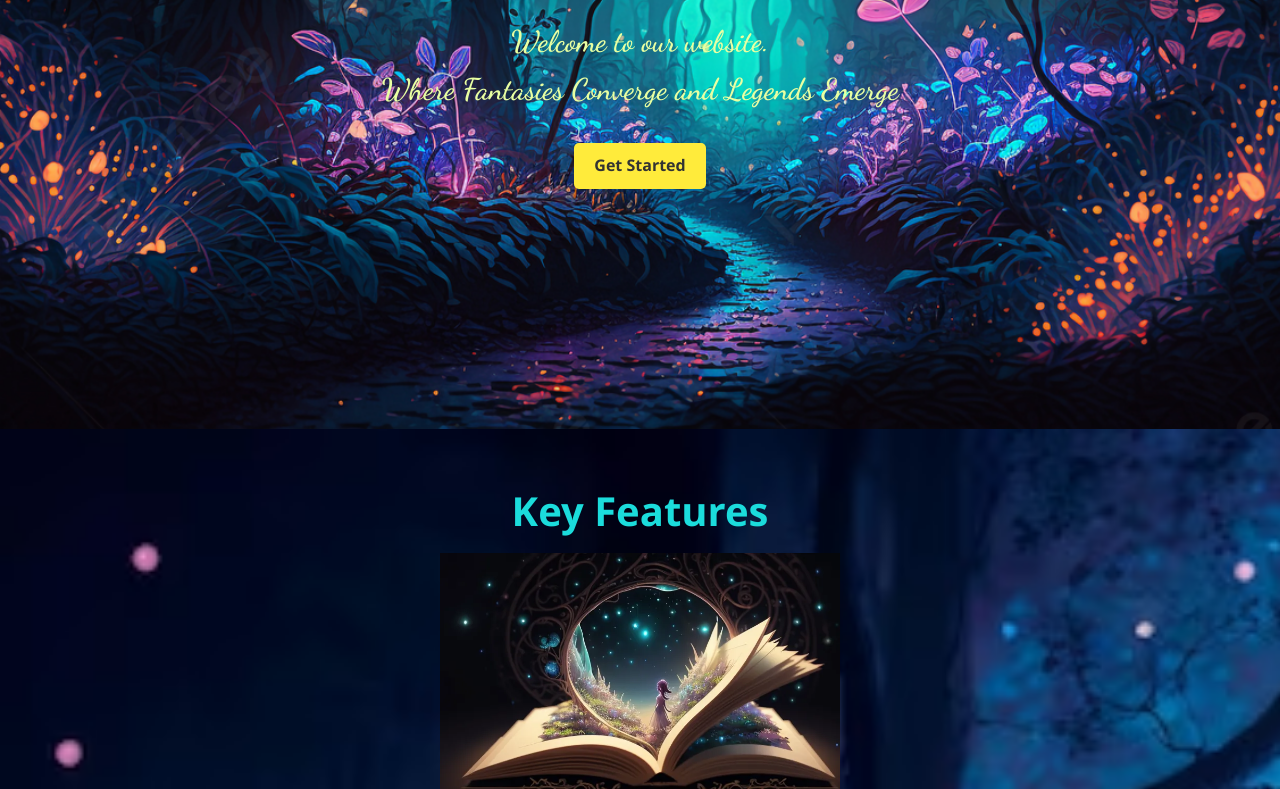
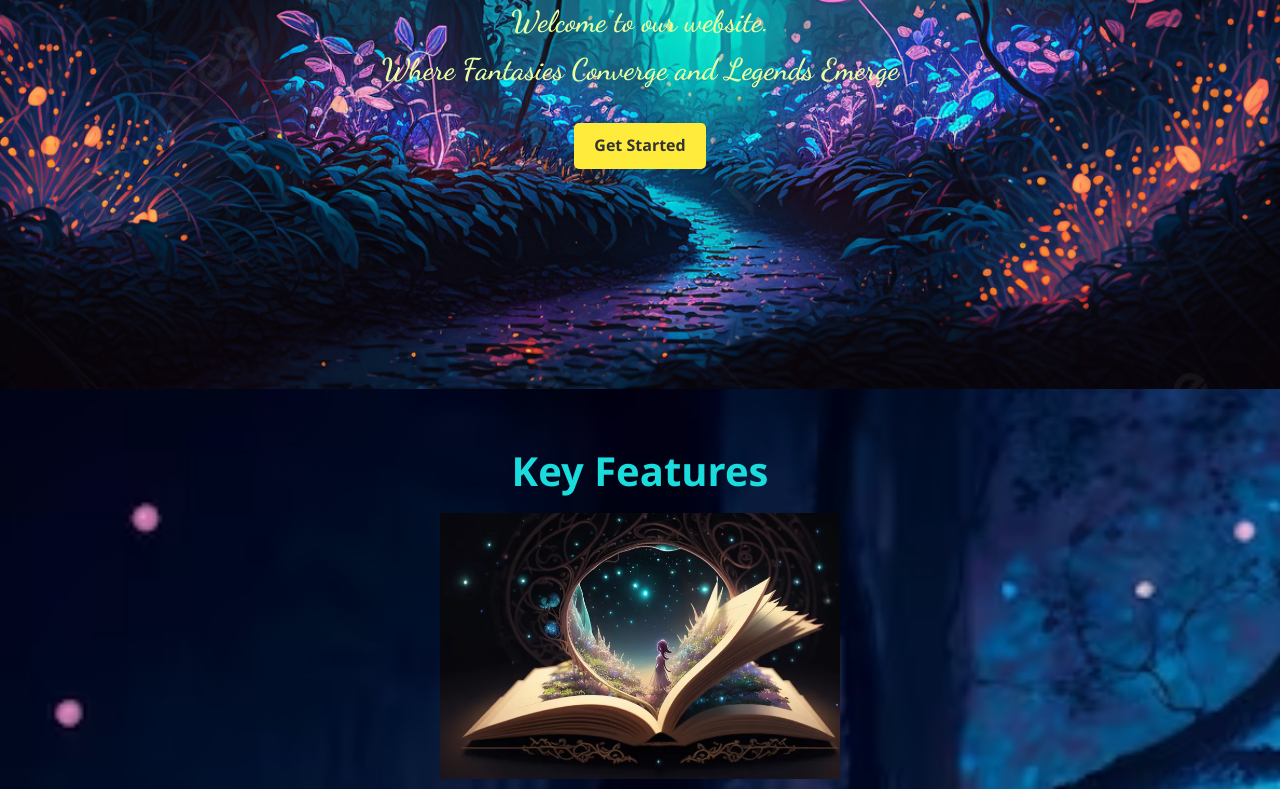
Before and after one commit to hemanvithapullela0456/Hackathon, a plain HTML site: page index.html in a window 1280 px wide. Shown: the part 357-1146 px from the top of the page. Drawn offline with Linux system fonts and the light colour scheme.

Commit message:
Update style.css

```diff
--- a/style.css
+++ b/style.css
@@ -14,7 +14,7 @@ body {
 header {
     color: #e8ffa2;
     text-align: center;
-    padding: 240px 0;
+    padding: 220px 0;
     background-image: url("../Hackathon/images/bg3.jpg");
     background-repeat: no-repeat;
     background-size: cover;
```
